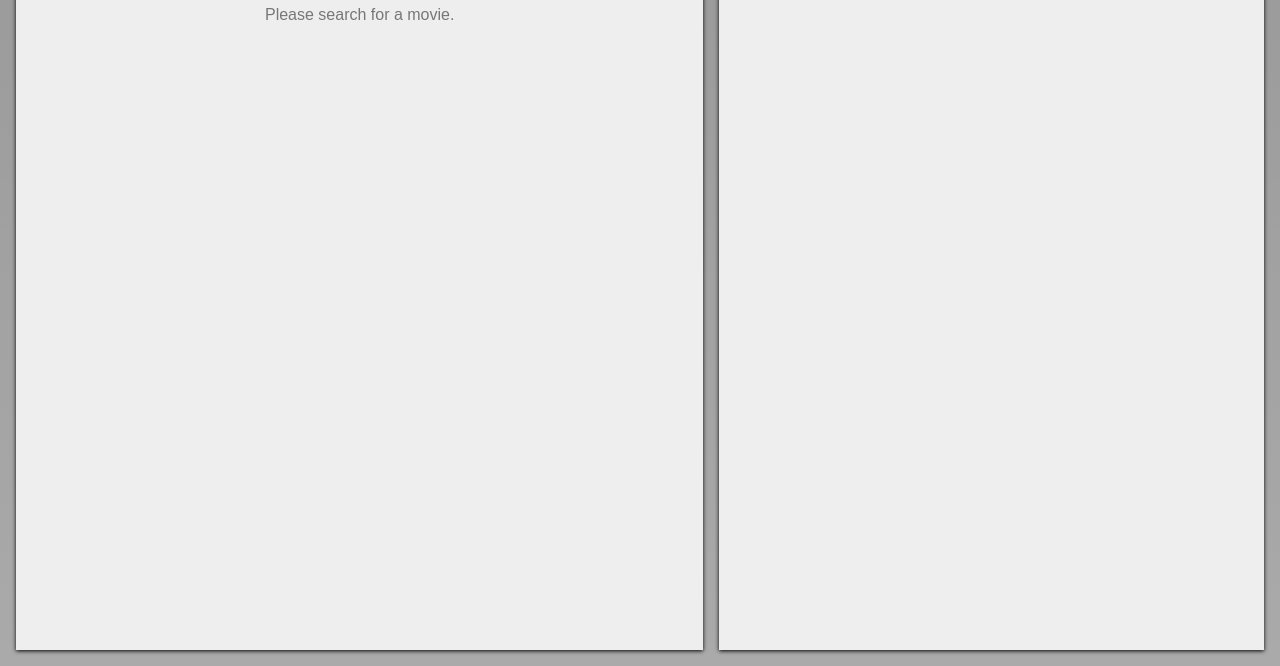
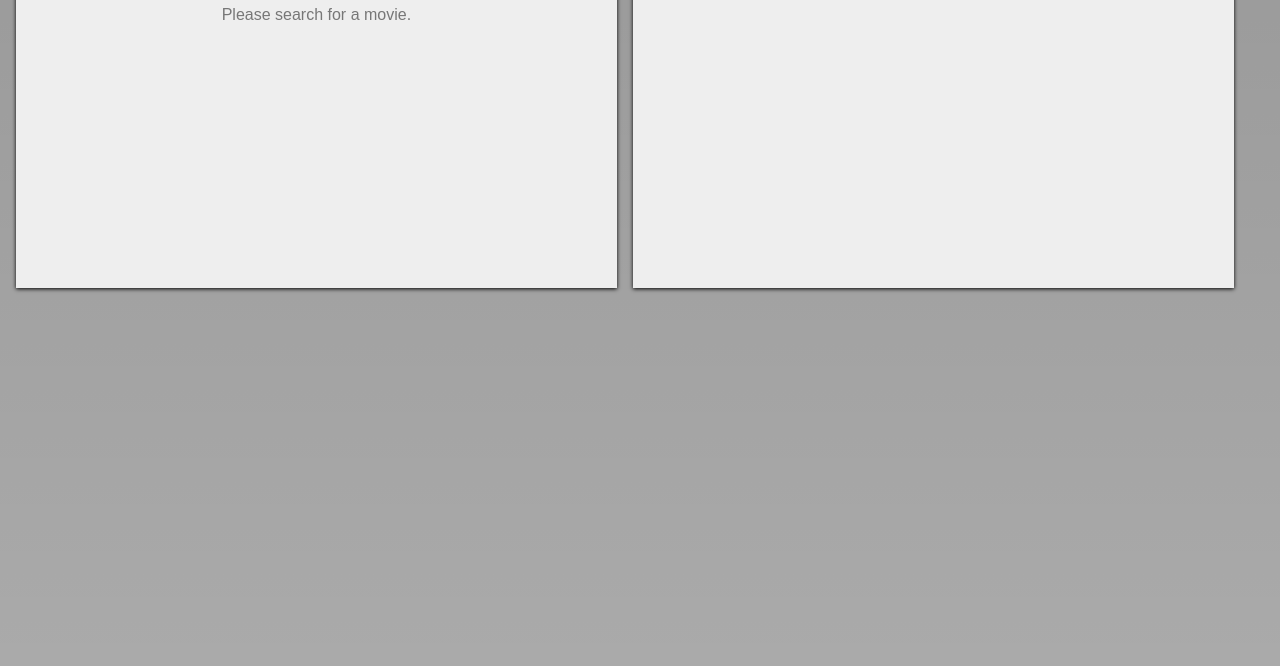
Before and after one commit to jfftck/movie-collection, a website: page public/index.html in a window 1280 px wide. Shown: the part 134-800 px from the top of the page. Drawn offline with Linux system fonts and the light colour scheme; no server answers.

Commit message:
Changed section to only have a max-height and max-width of 45%.

```diff
--- a/public/app.css
+++ b/public/app.css
@@ -114,8 +114,11 @@ section {
 section section, form input {
 	-webkit-flex: 1 0 auto;
 	flex: 1 0 auto;
-	min-height: 40%;
-	max-height: 99%;
+}
+
+section section {
+	max-height: 45%;
+	max-width: 45%;
 }
 
 /* Id Styles */
```
